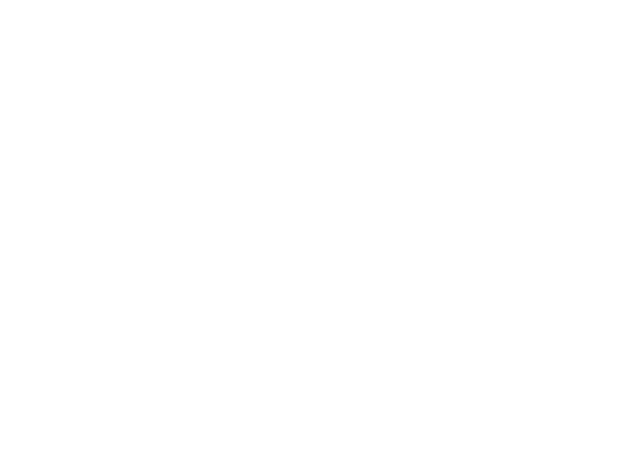
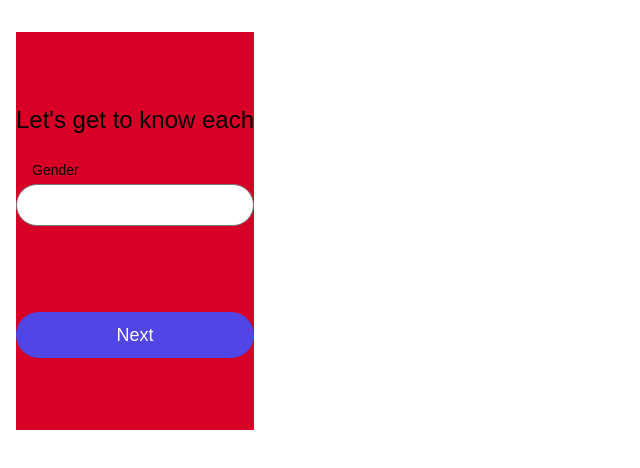
Before and after one commit to andres-codigo/nanny-nina, a Vue app: page /host-nanny in a window 1280 px wide. Before the commit this address had no page. Shown: the top 468 px of the page, without its empty margins (0-640 px from the left). Built offline with nearby package versions, Linux system fonts and the light colour scheme.

Commit message:
[vue, js] dashboard set up/host nanny container and bio form components created/vue router host nanny item addition

```diff
--- a/src/pages/_dashboard/Dashboard.vue
+++ b/src/pages/_dashboard/Dashboard.vue
@@ -34,6 +34,14 @@ import ListItem from '../../components/_dashboard/ListItem.vue'
 						<ListItem :hide="false" notes="Missing SVG assets for DOM/class testing" date="08/03/2022" routerLinkPath="/childminder-service" title="Home Page (for Nanny, Childminder, Au Pair)" textColor="text-indigo-600" textBadge="UI Code Review" textColorBadge="text-pink-800" backgroundColorBadge="bg-pink-100 " />
 					</ul>
 				</div>
+				<div class="relative">
+					<div class="z-10 sticky top-0 border-t border-b border-gray-200 bg-gray-50 px-4 py-4 text-sm font-medium text-gray-500">
+						<h3>Host - Nanny</h3>
+					</div>
+					<ul role="list" class="relative z-0 divide-y divide-gray-200">
+						<ListItem routerLinkPath="/host-nanny" title="Bio Form" textColor="text-indigo-600" textBadge="In Progress" textColorBadge="text-amber-800" backgroundColorBadge="bg-amber-100 " />
+					</ul>
+				</div>
 			</nav>
 		</div>
 	</div>
--- /dev/null
+++ b/src/pages/host/nanny/HostNannyContainer.vue
@@ -0,0 +1,9 @@
+<script setup>
+import BioForm01 from './pages/BioForm01.vue'
+</script>
+
+<template>
+	<div class="flex flex-wrap grow gap-y-6 sm:gap-x-4 w-full h-full bg-gray-200">
+		<BioForm01 class="max-w-450-for-dev-not-prod" />
+	</div>
+</template>
--- /dev/null
+++ b/src/pages/host/nanny/pages/BioForm01.vue
@@ -0,0 +1,25 @@
+<script setup>
+import ButtonPrimary from '../../../../components/buttons/ButtonPrimary.vue'
+import InputField from '../../../../components/form/inputs/InputField.vue'
+</script>
+
+<template>
+	<div class="bg-white h-screen">
+		<main>
+			<div class="min-h-full flex flex-col justify-center py-12 mx-4 mt-8 bg-red">
+				<h2 class="my-6 text-left text-2xl font-normal text-gray-900">Let's get to know each</h2>
+				<form action="#" method="POST">
+					<div class="m-0 h-28">
+						<InputField text="Gender" />
+					</div>
+
+					<div class="mt-10">
+						<div class="my-6">
+							<ButtonPrimary text="Next" />
+						</div>
+					</div>
+				</form>
+			</div>
+		</main>
+	</div>
+</template>
--- a/src/router/index.js
+++ b/src/router/index.js
@@ -14,6 +14,9 @@ import ForgotPasswordContainer from '../pages/forgot-password/ForgotPasswordCont
 
 /* Onboarding */
 import ChildminderServiceContainer from '../pages/onboarding/childminder-service/ChildminderServiceContainer.vue'
+
+/* Host - Nanny */
+import HostNannyContainer from '../pages/host/nanny/HostNannyContainer.vue'
 
 const routes = [
 	{
@@ -71,6 +74,12 @@ const routes = [
 		component: ChildminderServiceContainer,
 		meta: { transition: 'slide-right-to-left' }
 	},
+	{
+		path: '/host-nanny',
+		name: 'HostNannyContainer',
+		component: HostNannyContainer,
+		meta: { transition: 'slide-right-to-left' }
+	},
 ]
 const router = createRouter({
 	history: createWebHistory(),
```
